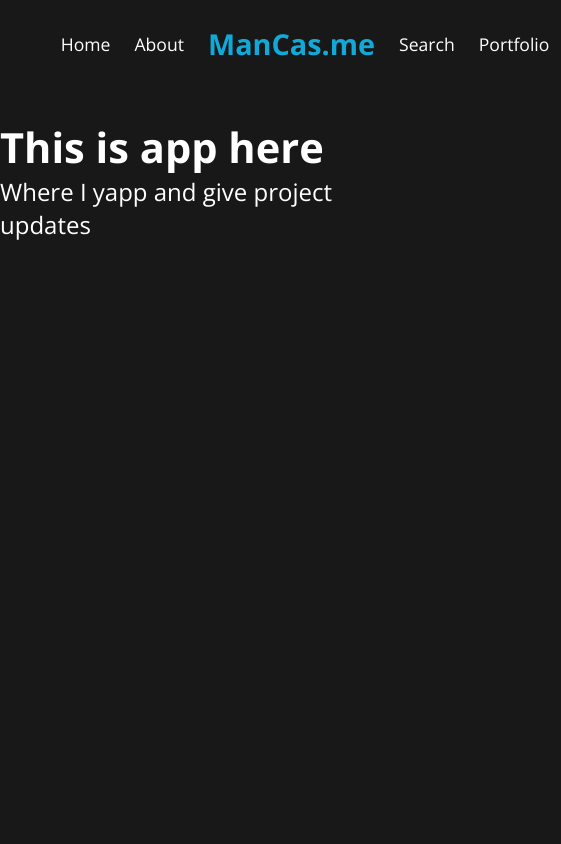
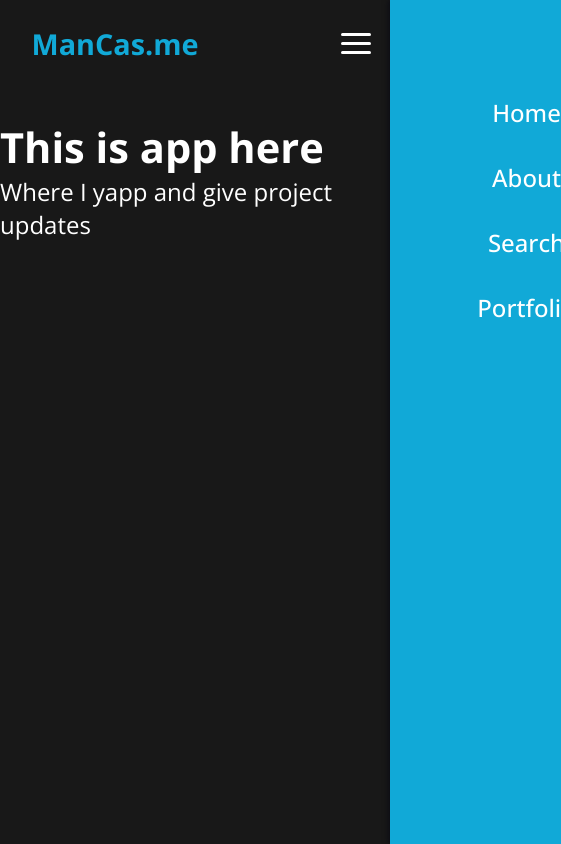
Before and after one commit to Lucidreline/blog, a React (Vite) app: page / in a window 390 px wide. Shown: the whole page, 561 px wide, since content can reach past the window. Built offline with nearby package versions, Linux system fonts and the light colour scheme.

Commit message:
Added in a mobile friendly version of the NavBar.

```diff
--- a/src/components/NavBar/NavBar.component.jsx
+++ b/src/components/NavBar/NavBar.component.jsx
@@ -1,12 +1,18 @@
 import { Link } from 'react-router-dom'
 import './NavBar.styles.scss'
-import React from 'react'
+import React, { useState } from 'react'
 
 const NavBar = () => {
+    // these bad bois are for the mobile ham menu
+    const [isOpen, setIsOpen] = useState(false);
+
+    const toggleMenu = () => setIsOpen(!isOpen);
+    const closeMenu = () => setIsOpen(false)
+
     return (
         <div className="nav-bar">
             <div className="nav-sections">
-                <div className="nav-section side">
+                <div className="nav-section side desktop-only">
                     <Link to="/">Home</Link>
                     <Link to="/about">About</Link>
                 </div>
@@ -14,11 +20,28 @@ const NavBar = () => {
                     <Link to="/" id="domain">ManCas.me</Link>
 
                 </div>
-                <div className="nav-section side">
+                <div className="nav-section side desktop-only">
                     <Link to="/search">Search</Link>
                     <Link to="/portfolio">Portfolio</Link>
                 </div>
 
+                {/* This is the hamburger menu, complicated cause I want the button to animate */}
+                <div className="mobile-hamburger" onClick={toggleMenu}>
+                    {/* three lines of the icon */}
+                    <span className={`line ${isOpen ? 'open' : ''}`}></span>
+                    <span className={`line ${isOpen ? 'open' : ''}`}></span>
+                    <span className={`line ${isOpen ? 'open' : ''}`}></span>
+                </div>
+
+                {/* the menu that pops up */}
+                <div className={`mobile-menu ${isOpen ? 'open' : ''}`}>
+                    <nav className="mobile-links">
+                        <Link to="/" onClick={closeMenu}>Home</Link>
+                        <Link to="/about" onClick={closeMenu}>About</Link>
+                        <Link to="/search" onClick={closeMenu}>Search</Link>
+                        <Link to="/portfolio" onClick={closeMenu}>Portfolio</Link>
+                    </nav>
+                </div>
 
             </div>
         </div>
--- a/src/components/NavBar/NavBar.styles.scss
+++ b/src/components/NavBar/NavBar.styles.scss
@@ -3,23 +3,34 @@
 .nav-bar {
     width: 75%;
     margin: 1rem auto 3rem auto;
+    position: relative;
+    z-index: 100;
 
     .nav-sections {
         display: flex;
         justify-content: space-between;
+        align-items: center;
 
 
         .nav-section {
             min-height: 3rem;
-            width: 14rem;
+            // width: 14rem;
             display: flex;
             justify-content: space-around;
             align-items: center;
 
-            &.middle a {
-                color: vars.$MainAccentColor;
-                font-size: 1.8rem;
-                font-weight: 700;
+            &.middle {
+                // this keeps the domain centered on desktop but gets
+                // overwritten on the media query
+                justify-content: center;
+
+                a {
+                    color: vars.$MainAccentColor;
+                    font-size: 1.8rem;
+                    font-weight: 700;
+
+
+                }
             }
 
             a {
@@ -30,11 +41,120 @@
                 font-size: 1.1rem;
 
                 &:hover {
-                    color: rgb(17, 169, 215);
+                    color: vars.$MainAccentColor;
                     transition: ease-in-out 0.225s;
                     transform: scale(1.05);
                 }
             }
         }
     }
+
+    // Hides the mobile html while we are on desktop
+    .mobile-hamburger,
+    .mobile-menu,
+    .backdrop {
+        display: none;
+    }
 }
+
+@media (max-width: 920px) {
+    .nav-bar {
+        width: 90%; // Give it a bit more room on mobile
+
+        .nav-sections {
+
+            // Hide the side links that usually appear on desktop
+            .nav-section.desktop-only {
+                display: none;
+            }
+
+            // Push the logo to the far left
+            .nav-section.middle {
+                justify-content: flex-start;
+                flex: 0 0 auto; // Don't let it stretch, just take size needed
+            }
+        }
+
+        // --- 1. The Hamburger Icon ---
+        .mobile-hamburger {
+            display: flex;
+            flex-direction: column;
+            justify-content: space-between;
+            width: 30px;
+            height: 21px;
+            cursor: pointer;
+            z-index: 200;
+
+            .line {
+                width: 100%;
+                height: 3px;
+                background-color: white;
+                border-radius: 10px;
+                transition: all 0.3s ease-in-out;
+
+                /* CHANGE 1: Rotate around the center, not the edge */
+                transform-origin: center;
+
+                &.open {
+
+                    /* CHANGE 2: Move the top line DOWN to the middle, then rotate */
+                    &:first-child {
+                        transform: translateY(9px) rotate(45deg);
+                    }
+
+                    /* Hide the middle line */
+                    &:nth-child(2) {
+                        opacity: 0;
+                    }
+
+                    /* CHANGE 3: Move the bottom line UP to the middle, then rotate */
+                    &:nth-child(3) {
+                        transform: translateY(-9px) rotate(-45deg);
+                    }
+                }
+            }
+        }
+
+        // --- 2. The Slide-out Drawer ---
+        .mobile-menu {
+            display: block;
+            position: fixed;
+            top: 0;
+            right: 0;
+            width: 70%;
+            height: 100vh;
+            background-color: vars.$MainAccentColor;
+            z-index: 150;
+            padding-top: 6rem; // Space for the X button at top
+            box-shadow: -2px 0 5px rgba(0, 0, 15, 0.5);
+
+            // The Slide Animation
+            transform: translateX(100%); // Start hidden (off-screen right)
+            transition: transform 0.3s ease-in-out;
+
+            &.open {
+                transform: translateX(0%); // make it smooth as hell
+            }
+
+            .mobile-links {
+                display: flex;
+                flex-direction: column;
+                align-items: center;
+                gap: 2rem;
+
+                a {
+                    font-size: 1.5rem;
+                    color: white;
+                    text-decoration: none;
+                    font-weight: 500;
+
+                    &:hover {
+                        color: rgb(24, 24, 24);
+                        transition: ease-in-out 0.225s;
+                        transform: scale(1.05);
+                    }
+                }
+            }
+        }
+    }
+}
```
